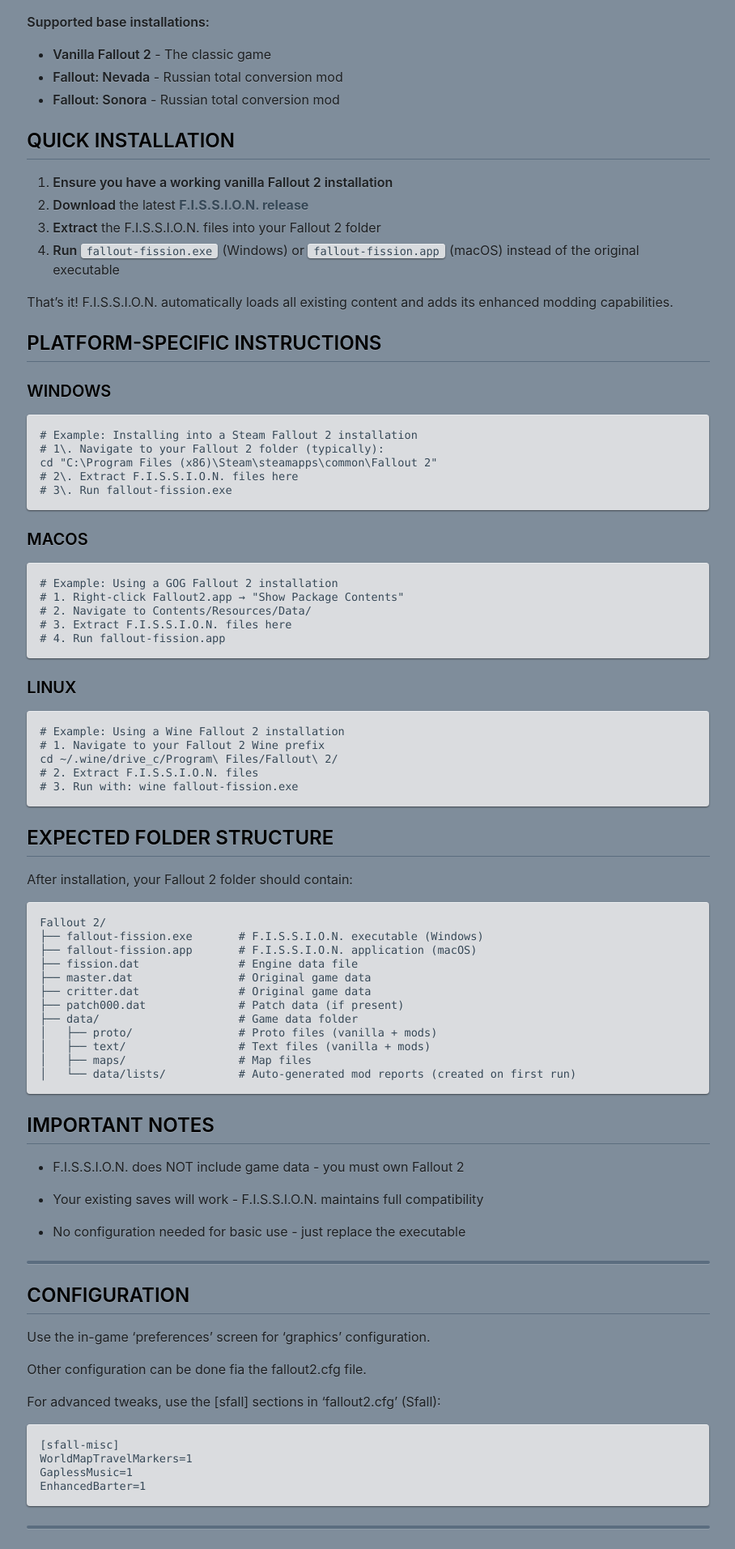
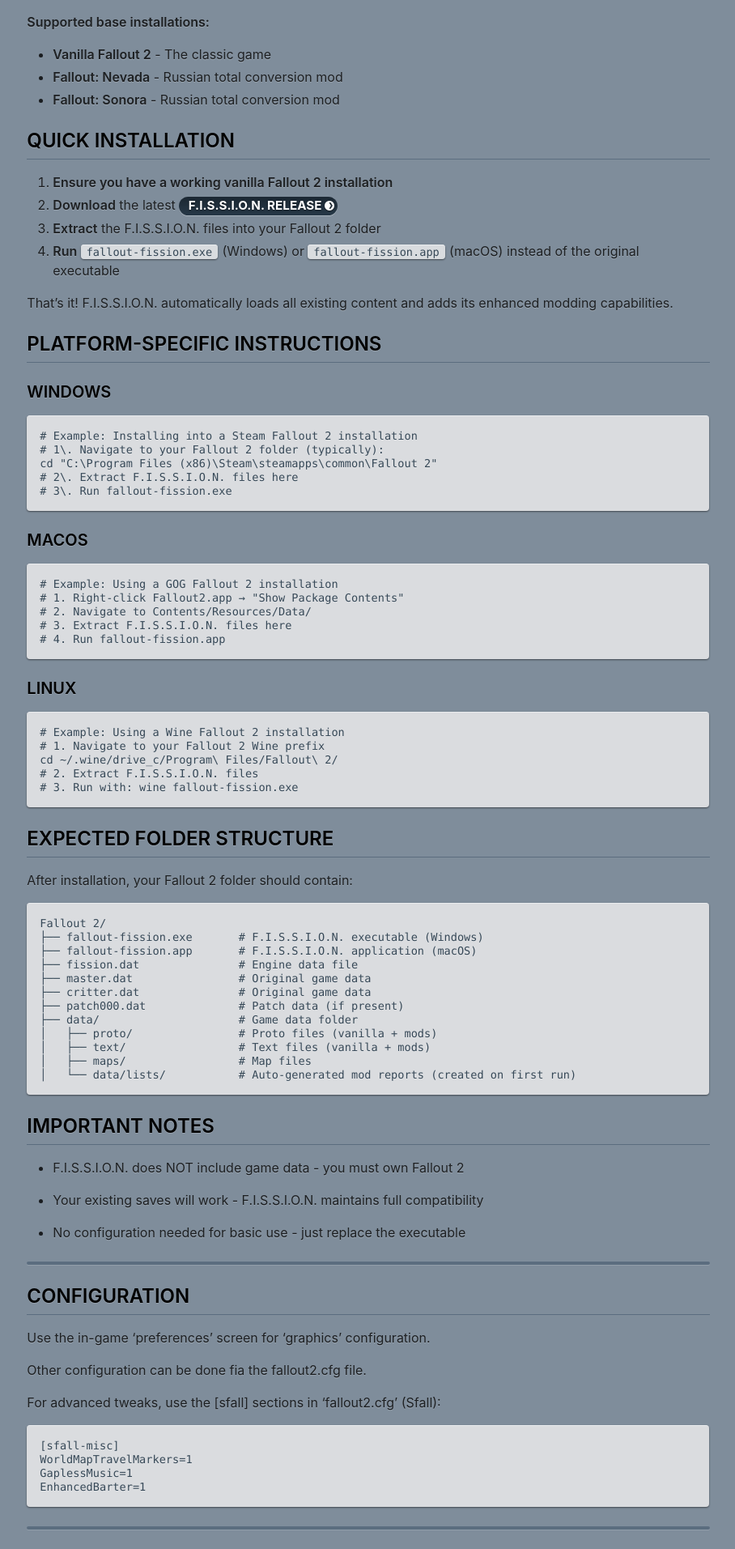
Before and after one commit to cambragol/fallout-fission, a Jekyll site: the page built from _pages/install.md, in a window 1280 px wide. Shown: the part 323-2236 px from the top of the page at 81% size, without its empty margins (185-1093 px from the left). Built offline with Jekyll 4.4.1, drawn with Linux system fonts in a browser that asks for light colours; nearby versions of some CDN libraries; comment, search, counter and statistics services are not loaded.

Commit message:
Update install.md

```diff
--- a/_pages/install.md
+++ b/_pages/install.md
@@ -17,7 +17,7 @@ You must own **Fallout 2** (GOG, Steam, or Epic Games version) and have it fully
 
 ## Quick Installation
 1. **Ensure you have a working vanilla Fallout 2 installation**
-2. **Download** the latest [F.I.S.S.I.O.N. release](https://github.com/cambragol/fission-ce/releases)
+2. **Download** the latest <a class="pill" href="https://github.com/cambragol/fission-ce/releases">F.I.S.S.I.O.N. release</a>
 3. **Extract** the F.I.S.S.I.O.N. files into your Fallout 2 folder
 4. **Run** `fallout-fission.exe` (Windows) or `fallout-fission.app` (macOS) instead of the original executable
 
```
